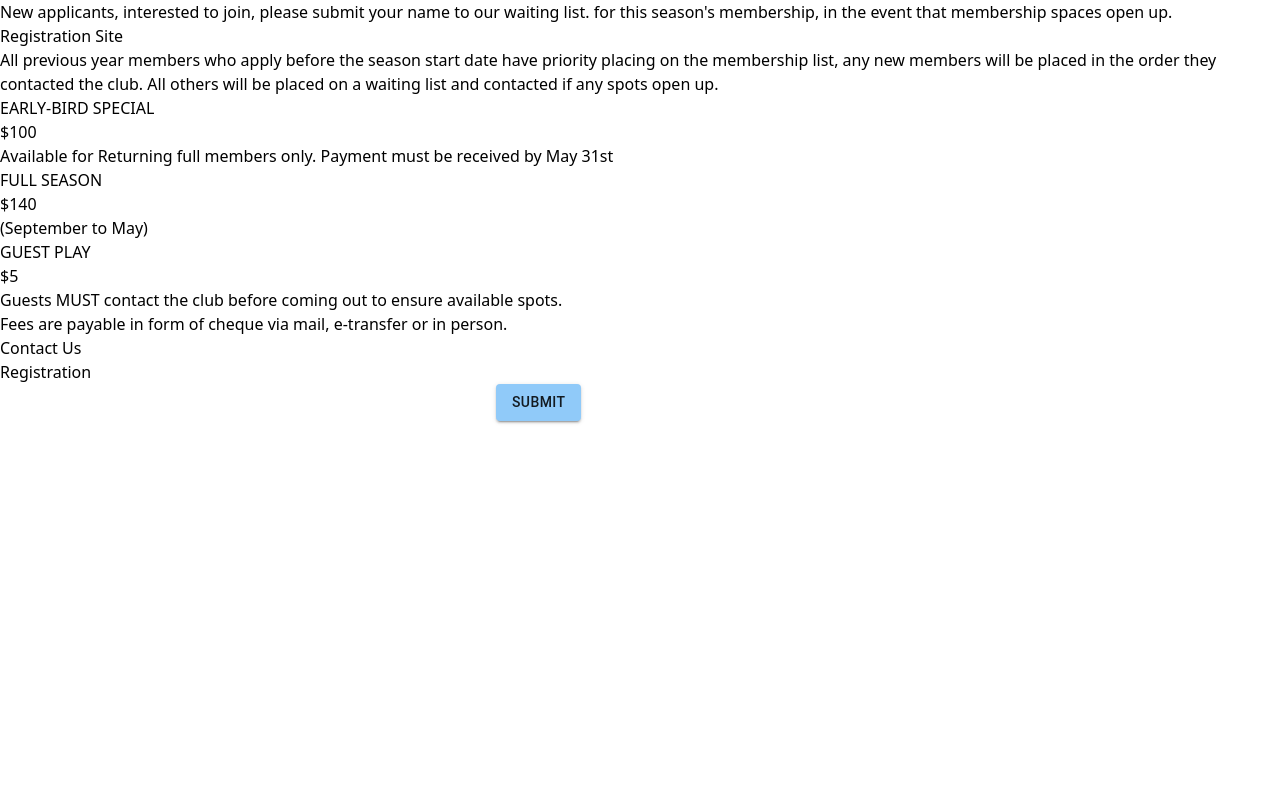
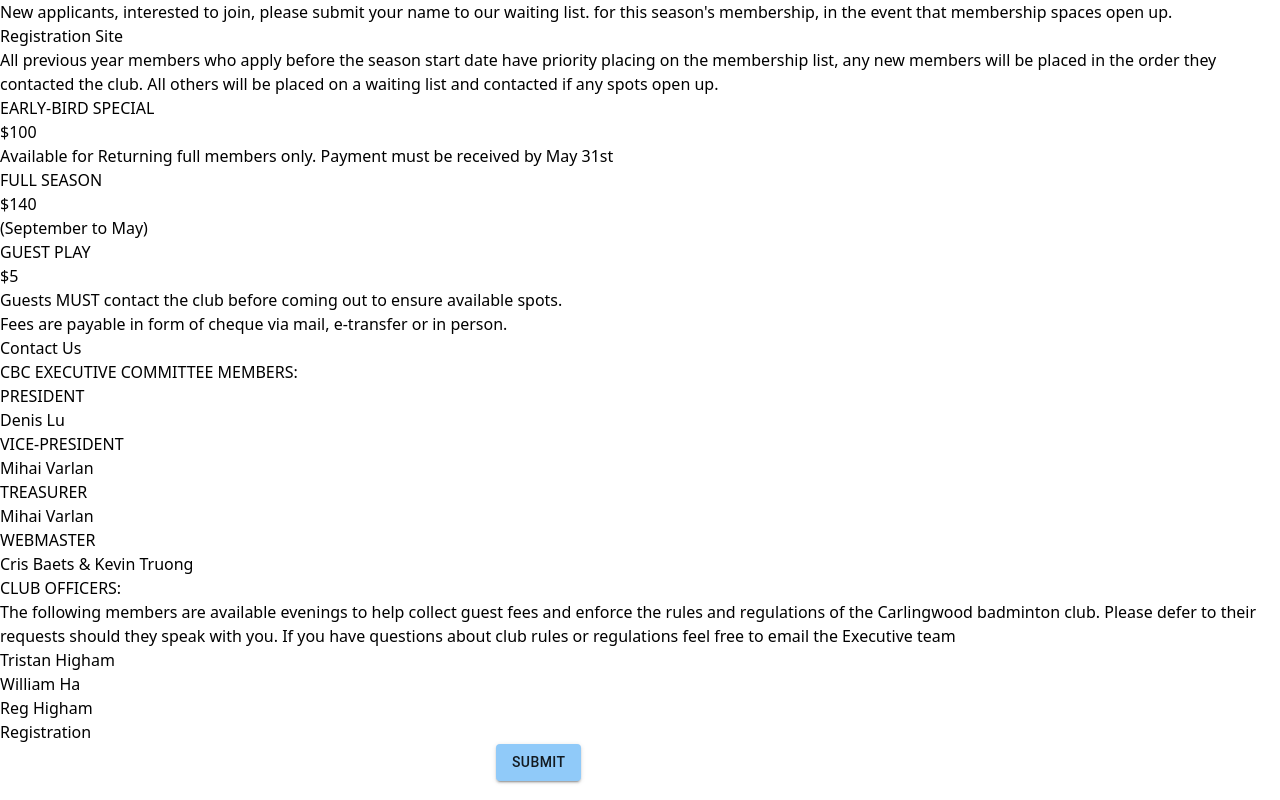
Before and after one commit to kevintruo/carlingwood_badminton, a React (Create React App) app: page / in a window 1280 px wide. Shown: the part 1957-2757 px from the top of the page. Before the commit the page ends 2397 px from the top, so only its background shows below. Built offline with nearby package versions, Linux system fonts and the light colour scheme.

Commit message:
Updated title & updated contact

```diff
--- a/src/pages/Announcement/index.tsx
+++ b/src/pages/Announcement/index.tsx
@@ -3,7 +3,7 @@ import Section from "../../components/Section";
 export default function Announcement() {
   return (
     <Section id='announcement'>
-      <p className='text-lg font-semibold text-black  dark:text-white dark:bg-black underline'>
+      <p className='text-3xl font-bold text-black  dark:text-white dark:bg-black underline'>
         Announcements:
       </p>
       <p className='text-lg font-bold text-red-500'>2023-2024 Season is in progress</p>
--- a/src/pages/Contact/index.tsx
+++ b/src/pages/Contact/index.tsx
@@ -2,12 +2,33 @@ import Section from "../../components/Section";
 
 export default function Contact() {
   return (
-    <Section id='contact_us'>
-      <div className='flex flex-row w-screen justify-between p-5'>
-        <div className='flex flex-col'>
-          <p className='text-3xl font-bold text-black  dark:text-white dark:bg-black'>Contact Us</p>
-        </div>
-      </div>
+    <Section id='contact_us' className='gap-2'>
+      <p className='text-3xl font-bold underline text-black  dark:text-white dark:bg-black'>
+        Contact Us
+      </p>
+      <p className='text-lg font-semibold text-black  dark:text-white dark:bg-black'>
+        CBC EXECUTIVE COMMITTEE MEMBERS:
+      </p>
+      <p>PRESIDENT</p>
+      <p className='underline'>Denis Lu</p>
+      <p>VICE-PRESIDENT</p>
+      <p className='underline'>Mihai Varlan</p>
+      <p>TREASURER</p>
+      <p className='underline'>Mihai Varlan</p>
+      <p>WEBMASTER</p>
+      <p className='underline'>Cris Baets & Kevin Truong</p>
+      <p className='text-lg font-semibold text-black  dark:text-white dark:bg-black'>
+        CLUB OFFICERS:
+      </p>
+      <p>
+        The following members are available evenings to help collect guest fees and enforce the
+        rules and regulations of the Carlingwood badminton club. Please defer to their requests
+        should they speak with you. If you have questions about club rules or regulations feel free
+        to email the Executive team
+      </p>
+      <p className='underline'>Tristan Higham</p>
+      <p className='underline'>William Ha</p>
+      <p className='underline'>Reg Higham</p>
     </Section>
   );
 }
--- a/src/pages/Facilities/index.tsx
+++ b/src/pages/Facilities/index.tsx
@@ -3,7 +3,9 @@ import Section from "../../components/Section";
 export default function Facilities() {
   return (
     <Section id='facilities' className='gap-2'>
-      <p className='text-3xl font-bold text-black  dark:text-white dark:bg-black'>Facilities</p>
+      <p className='text-3xl font-bold underline text-black  dark:text-white dark:bg-black'>
+        Facilities
+      </p>
       <p>Carlingwood Badminton Club plays at two different locations in west-end Ottawa:</p>
       <div className='w-full h-full flex flex-col justify-evenly gap-3'>
         <div className='flex flex-row gap-2 h-full'>
--- a/src/pages/Fees/index.tsx
+++ b/src/pages/Fees/index.tsx
@@ -3,7 +3,7 @@ import Section from "../../components/Section";
 export default function Fees() {
   return (
     <Section id='fees' className='gap-2'>
-      <p className='text-3xl font-bold text-black  dark:text-white dark:bg-black'>Fees</p>
+      <p className='text-3xl font-bold underline text-black  dark:text-white dark:bg-black'>Fees</p>
       <div className='flex gap-1'>
         <p>The Early Registration for next season is currently:</p>
         <p className='font-bold'>Open</p>
--- a/src/pages/Membership/index.tsx
+++ b/src/pages/Membership/index.tsx
@@ -4,7 +4,9 @@ import { Link as RouterLink } from "react-router-dom";
 export default function Membership() {
   return (
     <Section id='membership' className='gap-2'>
-      <p className='text-xl font-bold text-black  dark:text-white dark:bg-black'>Membership</p>
+      <p className='text-3xl font-bold underline text-black  dark:text-white dark:bg-black'>
+        Membership
+      </p>
       <p>
         CLUB REGULATIONS{" "}
         <RouterLink to='/regulations' className='underline'>
```
